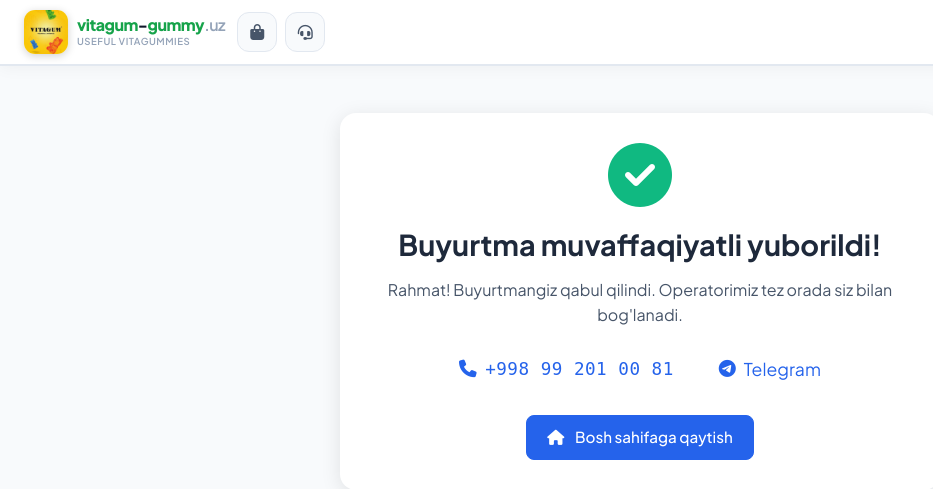
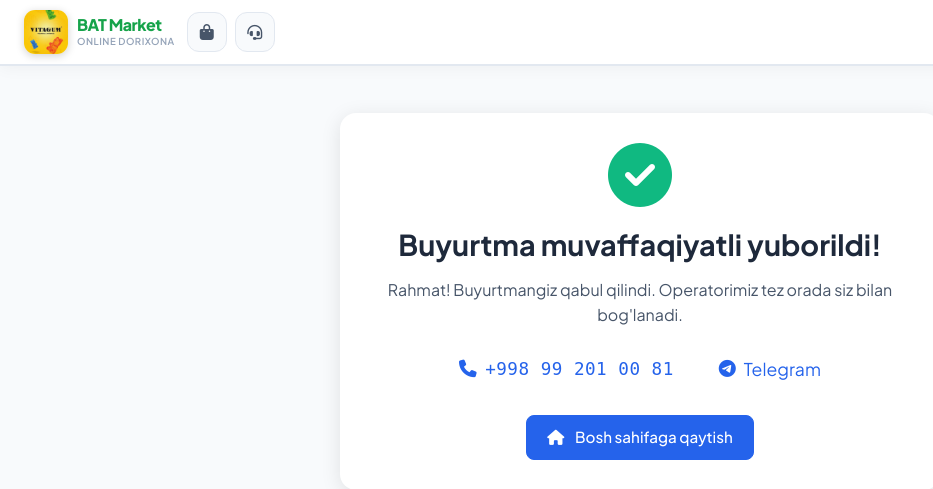
Before and after one commit to abdufattohfattoyev/internet_dorixona, a Django app: page /order/success/ in a window 1280 px wide. Shown: the top 489 px of the page, without its empty margins (0-933 px from the left). Run offline with Django 5.2, Linux system fonts and the light colour scheme; data that the repository does not hold is empty.

Commit message:
rebrand: barcha sahifalarda vitagum-gummy.uz -> BAT Market
- base.html: title, meta, header brand nomi va subtitle yangilandi
- barcha sahifalar title: vitagum-gummy.uz -> BAT Market
- site.webmanifest: nom va icon yo'llari to'g'irlandi

Co-Authored-By: Claude Sonnet 4.6 <noreply@anthropic.com>

```diff
--- a/templates/base.html
+++ b/templates/base.html
@@ -5,7 +5,7 @@
   <meta charset="UTF-8">
   <meta name="viewport" content="width=device-width, initial-scale=1.0">
   <meta name="google-site-verification" content="pv4ejXlbt0uzwhSVOAmi2tFXIRiom_ROzOE3xWFxtr4" />
-  <title>{% block title %}vitagum-gummy.uz — BAT Market{% endblock %}</title>
+  <title>{% block title %}BAT Market — Online Dorixona{% endblock %}</title>
 
   <link rel="shortcut icon"   href="/favicon.ico" type="image/x-icon">
   <link rel="icon"            href="/favicon.ico" type="image/x-icon">
@@ -20,8 +20,8 @@
   <meta name="mobile-web-app-capable" content="yes">
   <meta name="apple-mobile-web-app-capable" content="yes">
   <meta name="apple-mobile-web-app-status-bar-style" content="default">
-  <meta name="apple-mobile-web-app-title" content="vitagum-gummy.uz">
-  <meta name="application-name" content="vitagum-gummy.uz">
+  <meta name="apple-mobile-web-app-title" content="BAT Market">
+  <meta name="application-name" content="BAT Market">
   <meta name="csrf-token" content="{{ csrf_token }}">
 
   <link href="https://cdn.jsdelivr.net/npm/bootstrap@5.3.0/dist/css/bootstrap.min.css" rel="stylesheet">
@@ -364,8 +364,8 @@
     <a class="brand" href="{% url 'home' %}">
       <span class="brand-icon"><img src="{% static 'LOGO.jpg' %}" alt="BAT Market logo"></span>
       <div class="brand-text">
-        <span class="brand-name"><span class="g">vitagum</span>-<span class="g">gummy</span><span style="color:var(--ink-4);font-weight:600">.uz</span></span>
-        <span class="brand-sub">Useful Vitagummies</span>
+        <span class="brand-name"><span class="g">BAT</span> <span class="g">Market</span></span>
+        <span class="brand-sub">Online Dorixona</span>
       </div>
     </a>
 
--- a/templates/cart.html
+++ b/templates/cart.html
@@ -1,6 +1,6 @@
 {% extends 'base.html' %}
 
-{% block title %}Savat - vitagum-gummy.uz{% endblock %}
+{% block title %}Savat — BAT Market{% endblock %}
 
 {% block extra_css %}
 <style>
--- a/templates/category_detail.html
+++ b/templates/category_detail.html
@@ -1,5 +1,5 @@
 {% extends 'base.html' %}
-{% block title %}{{ category.name }} — vitagum-gummy.uz{% endblock %}
+{% block title %}{{ category.name }} — BAT Market{% endblock %}
 
 {% block extra_css %}
 <style>
--- a/templates/checkout.html
+++ b/templates/checkout.html
@@ -1,6 +1,6 @@
 {% extends 'base.html' %}
 {% load humanize %}
-{% block title %}Buyurtma berish — vitagum-gummy.uz{% endblock %}
+{% block title %}Buyurtma berish — BAT Market{% endblock %}
 
 {% block extra_css %}
 <link rel="stylesheet" href="https://cdnjs.cloudflare.com/ajax/libs/leaflet/1.9.4/leaflet.min.css">
--- a/templates/index.html
+++ b/templates/index.html
@@ -1,5 +1,5 @@
 {% extends 'base.html' %}
-{% block title %}Bosh sahifa — vitagum-gummy.uz | BAT Market{% endblock %}
+{% block title %}Bosh sahifa — BAT Market{% endblock %}
 
 {% block extra_css %}
 <style>
--- a/templates/order_success.html
+++ b/templates/order_success.html
@@ -1,6 +1,6 @@
 {% extends 'base.html' %}
 
-{% block title %}Buyurtma muvaffaqiyatli - vitagum-gummy.uz{% endblock %}
+{% block title %}Buyurtma muvaffaqiyatli — BAT Market{% endblock %}
 
 {% block extra_css %}
 <style>
--- a/templates/product_detail.html
+++ b/templates/product_detail.html
@@ -1,7 +1,7 @@
 {% extends 'base.html' %}
 {% load static %}
 
-{% block title %}{{ product.name }} - vitagum-gummy.uz{% endblock %}
+{% block title %}{{ product.name }} — BAT Market{% endblock %}
 
 {% block content %}
 <div class="container mt-4">
```
Also changed, not shown: static/site.webmanifest.
